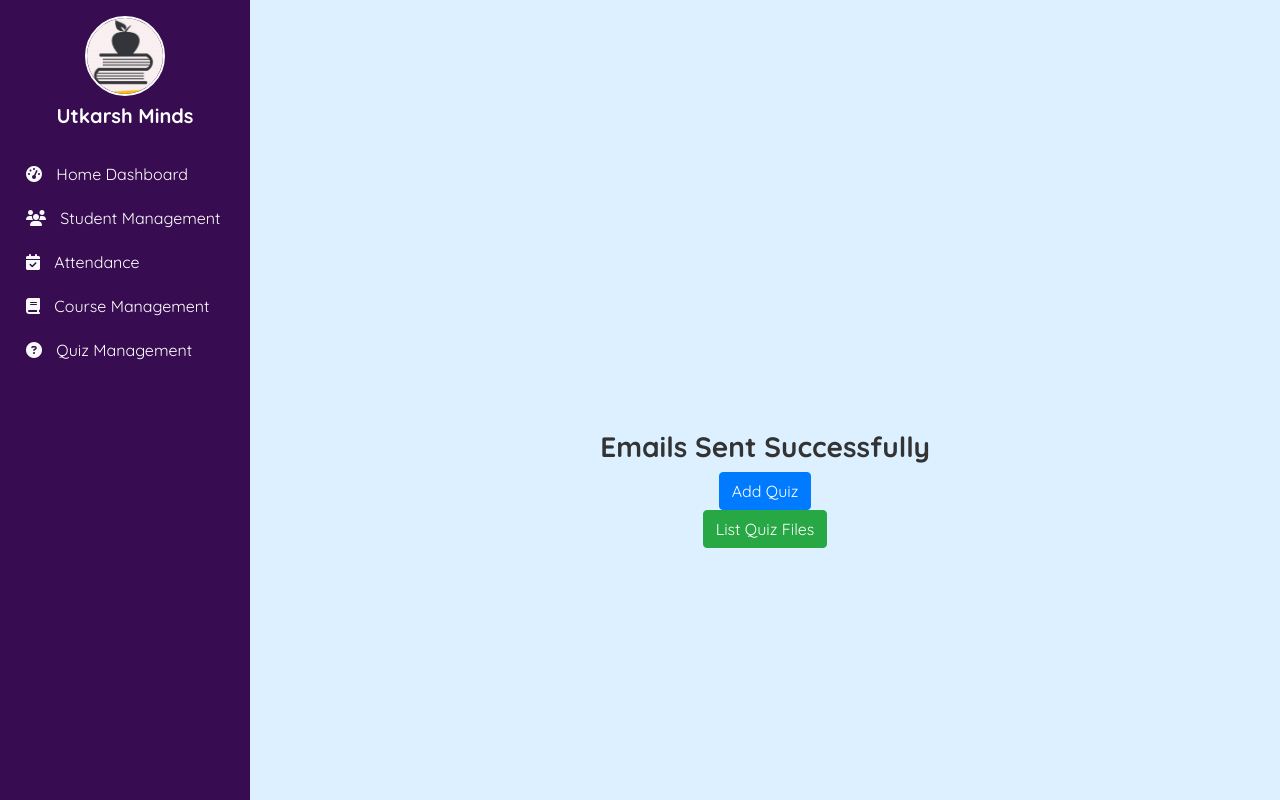
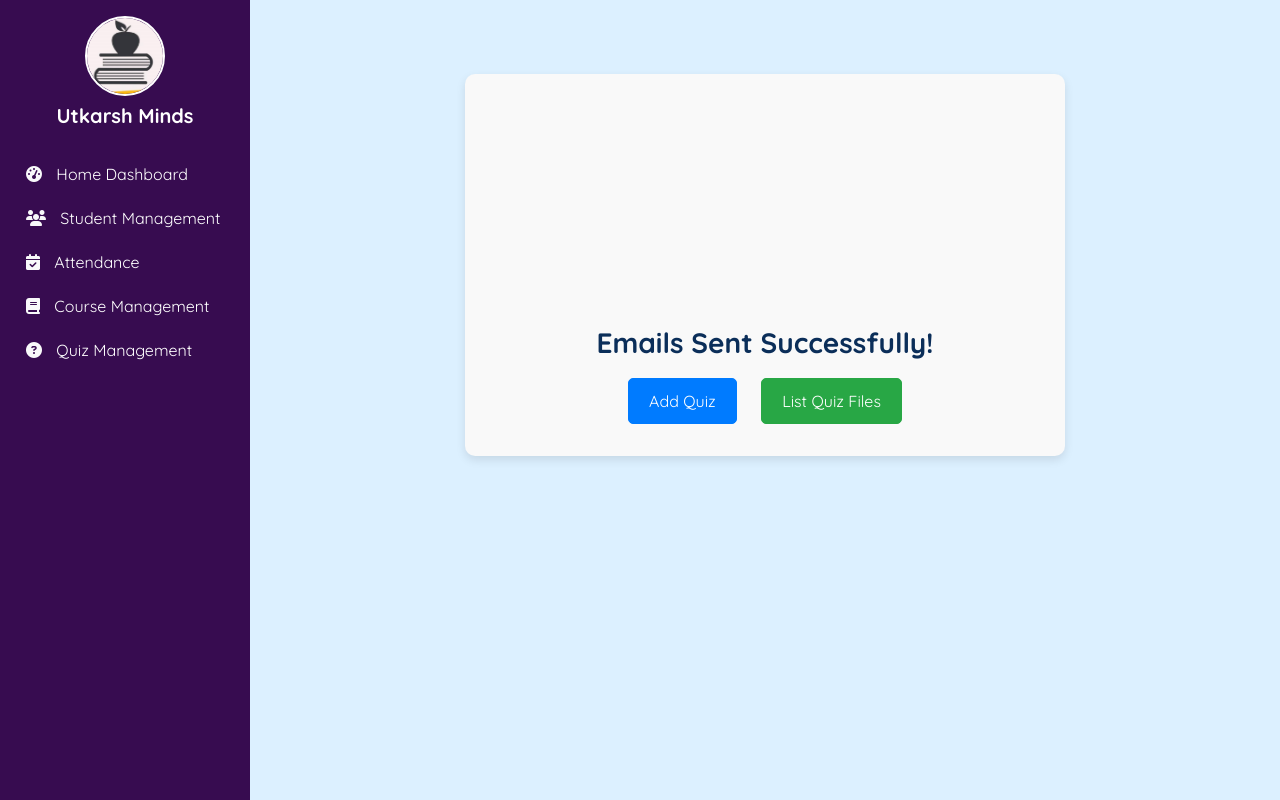
Before and after one commit to amey146/Student-Management, a Django app: template student_management_project/quizmgt/templates/quizmgt/emailsent.html in a window 1280 px wide. Run offline with Django 5.2, Linux system fonts and the light colour scheme; the template is opened without the code that fills it, so the values that code supplies are empty; some libraries are stand-ins or nearby versions.

Commit message:
email sent ui modified

```diff
--- /dev/null
+++ b/student_management_project/media/attendance/Full Stack Python_August_2024_attendance_04_10_2024.csv
@@ -0,0 +1,3 @@
+Student ID,Name,Status,Date
+13,Vaishnavi Rajguru,A,2024-10-04
+13,Vaishnavi Rajguru,A,2024-10-04
--- /dev/null
+++ b/student_management_project/media/individual_attendance/Full Stack Python_August_2024_attendance_id_13.csv
@@ -0,0 +1,3 @@
+Student ID,Name,Status,Date
+13,Vaishnavi Rajguru,A,2024-10-04
+13,Vaishnavi Rajguru,A,2024-10-04
--- /dev/null
+++ b/student_management_project/media/quiz_score/Software Testing_August_2024_quiz_04_10_2024.csv
@@ -0,0 +1,2 @@
+Date,Subject,Student ID,Name,Score,Total
+2024-10-04,Software Testing,13,Vaishnavi Rajguru,10,10
--- /dev/null
+++ b/student_management_project/media/quiz_score/Software Testing_July_2024_quiz_04_10_2024.csv
@@ -0,0 +1,4 @@
+Date,Subject,Student ID,Name,Score,Total
+2024-10-04,Software Testing,10,Amey Gaikwad,10,10
+2024-10-04,Software Testing,15,Shlok Banubakode,10,10
+2024-10-04,Software Testing,11,Asmika Panchal,10,10
--- a/student_management_project/media/report_score/10.csv
+++ b/student_management_project/media/report_score/10.csv
@@ -4,4 +4,4 @@
 2024-09-02,Software Testing,10,Amey Gaikwad,20,20
 2024-09-02,DBMS,10,Amey Gaikwad,19,20
 2024-09-03,Software Testing,10,Amey Gaikwad,20,20
-2024-09-03,DBMS,10,Amey Gaikwad,19,20
+2024-09-03,DBMS,10,Amey Gaikwad,19,202024-10-04,Software Testing,10,Amey Gaikwad,10,10
--- a/student_management_project/media/report_score/11.csv
+++ b/student_management_project/media/report_score/11.csv
@@ -4,4 +4,4 @@
 2024-09-02,Software Testing,11,Asmika Panchal,19,20
 2024-09-02,DBMS,11,Asmika Panchal,19,20
 2024-09-03,Software Testing,11,Asmika Panchal,19,20
-2024-09-03,DBMS,11,Asmika Panchal,14,20
+2024-09-03,DBMS,11,Asmika Panchal,14,202024-10-04,Software Testing,11,Asmika Panchal,10,10
--- /dev/null
+++ b/student_management_project/media/report_score/13.csv
@@ -0,0 +1,2 @@
+Date,Subject,Student ID,Full Name,Score,Total
+2024-10-04,Software Testing,13,Vaishnavi Rajguru,10,10
--- a/student_management_project/media/report_score/15.csv
+++ b/student_management_project/media/report_score/15.csv
@@ -4,4 +4,4 @@
 2024-09-02,Software Testing,15,Shlok Banubakode,20,20
 2024-09-02,DBMS,15,Shlok Banubakode,15,20
 2024-09-03,Software Testing,15,Shlok Banubakode,20,20
-2024-09-03,DBMS,15,Shlok Banubakode,19,20
+2024-09-03,DBMS,15,Shlok Banubakode,19,202024-10-04,Software Testing,15,Shlok Banubakode,10,10
--- a/student_management_project/quizmgt/templates/quizmgt/emailsent.html
+++ b/student_management_project/quizmgt/templates/quizmgt/emailsent.html
@@ -2,23 +2,69 @@
 
 {% block linker %}
 <style>
+    /* Container styling */
     .container {
-        display: flex;
-        flex-direction: column;
-        align-items: center;
-        justify-content: center;
-        min-height: 80vh; /* Vertically center the content */
+        max-width: 600px;
+        margin: 50px auto;
         text-align: center;
+        padding: 20px;
+        background-color: #f9f9f9;
+        border-radius: 10px;
+        box-shadow: 0 4px 10px rgba(0, 0, 0, 0.1);
+        transition: border 0.3s ease, box-shadow 0.3s ease;
+        border: 2px solid transparent; /* Initial transparent border */
     }
+
+    /* Container hover effect */
+    .container:hover {
+        border-color: #0b2e59; /* Dark blue border on hover */
+        box-shadow: 0 6px 12px rgba(0, 0, 0, 0.15); /* Slightly deeper shadow on hover */
+    }
+
+    /* Image styling */
     .container img {
-        height: 250px; /* Reduced height for better visibility */
+        height: 200px; /* Reduced height for visual consistency */
         margin-bottom: 20px;
     }
+
+    /* Header styling */
     .container h1 {
-        margin-top: 20px;
+        margin-top: 10px;
         font-size: 28px;
-        color: #333;
+        color: #0b2e59; /* Dark blue color for the header */
         font-weight: bold;
+    }
+
+    /* Button styling */
+    .btn {
+        font-size: 1rem;
+        padding: 10px 20px;
+        margin: 10px;
+        text-decoration: none;
+        border-radius: 5px;
+        transition: background-color 0.3s ease, box-shadow 0.3s ease;
+    }
+
+    .btn-primary {
+        background-color: #007bff;
+        color: white;
+    }
+
+    .btn-success {
+        background-color: #28a745;
+        color: white;
+    }
+
+    .btn:hover {
+        box-shadow: 0 6px 12px rgba(0, 0, 0, 0.1);
+    }
+
+    .btn-primary:hover {
+        background-color: #0056b3;
+    }
+
+    .btn-success:hover {
+        background-color: #218838;
     }
 </style>
 {% endblock linker %}
@@ -29,8 +75,8 @@
 
 {% block body %}
 <div class="container">
-    <img src="/static/success_tick.gif" alt="Success" />
-    <h1>Emails Sent Successfully</h1>
+    <img src="/static/success_tick.gif" alt="Success">
+    <h1>Emails Sent Successfully!</h1>
     <a href="{% url 'quiz_add' %}" class="btn btn-primary">Add Quiz</a>
     <a href="{% url 'quiz_list' %}" class="btn btn-success">List Quiz Files</a>
 </div>
```
